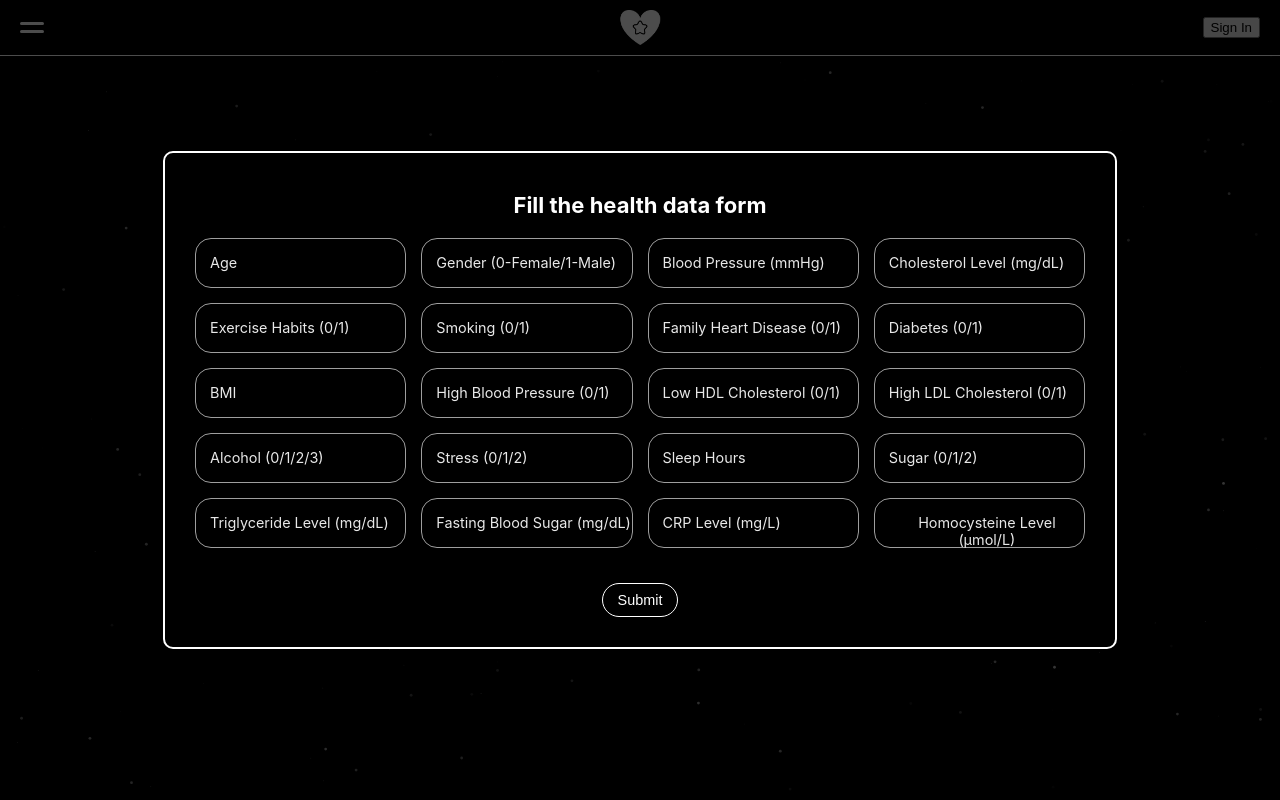
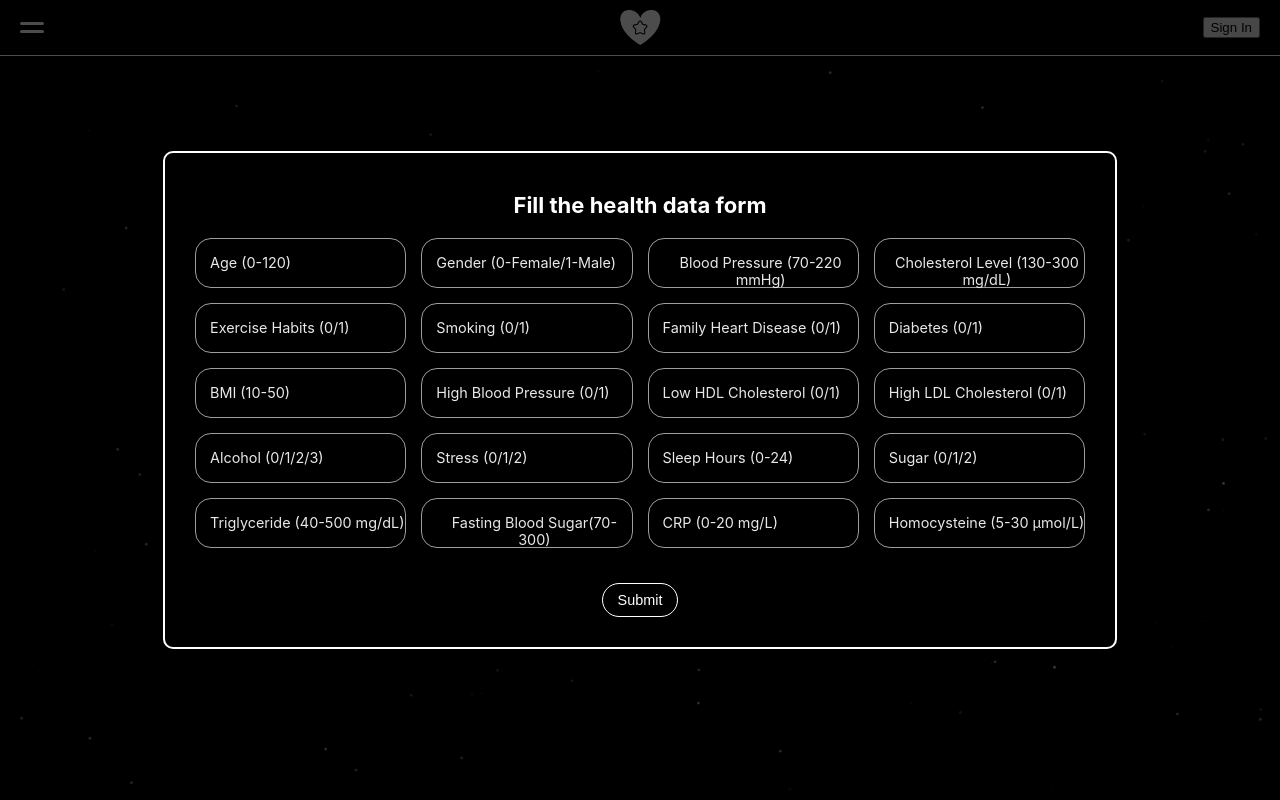
Before and after one commit to Nemoxus/Sushruta, a React (Vite) app: page /input-data-form in a window 1280 px wide. Built offline with nearby package versions, Linux system fonts and the light colour scheme; no server answers.

Commit message:
v2.7.5 dev changes

```diff
--- a/src/InputDataPage.jsx
+++ b/src/InputDataPage.jsx
@@ -49,26 +49,45 @@ const InputDataPage = () => {
   }, []);
 
   const validateField = (name, value) => {
+    // First check if the value is empty (which is allowed during typing)
+    if (value === '') return true;
+
     switch (name) {
       case 'Age':
-        return value === '' || (parseFloat(value) >= 0 && parseFloat(value) <= 120);
+        return parseFloat(value) >= 0 && parseFloat(value) <= 120;
       case 'Gender':
-        return value === '' || ['0', '1'].includes(value);
+        return ['0', '1'].includes(value);
       case 'Blood_Pressure':
-        return value === '' || (parseFloat(value) >= 70 && parseFloat(value) <= 220);
+        // Fixed validation for Blood_Pressure
+        return parseFloat(value) >= 70 && parseFloat(value) <= 220;
+      case 'Cholesterol_Level':
+        // Added limits for Cholesterol_Level (130-300)
+        return parseFloat(value) >= 130 && parseFloat(value) <= 300;
       case 'BMI':
-        return value === '' || (parseFloat(value) >= 10 && parseFloat(value) <= 50);
+        return parseFloat(value) >= 10 && parseFloat(value) <= 50;
       case 'Sleep_Hours':
-        return value === '' || (parseFloat(value) >= 0 && parseFloat(value) <= 24);
+        return parseFloat(value) >= 0 && parseFloat(value) <= 24;
+      case 'Triglyceride_Level':
+        // Added limits for Triglyceride_Level (40-500)
+        return parseFloat(value) >= 40 && parseFloat(value) <= 500;
+      case 'Fasting_Blood_Sugar':
+        // Added limits for Fasting_Blood_Sugar (70-300)
+        return parseFloat(value) >= 70 && parseFloat(value) <= 300;
+      case 'CRP_Level':
+        // Added limits for CRP_Level (0-20)
+        return parseFloat(value) >= 0 && parseFloat(value) <= 20;
+      case 'Homocysteine_Level':
+        // Added limits for Homocysteine_Level (5-30)
+        return parseFloat(value) >= 5 && parseFloat(value) <= 30;
       case 'Alcohol_Consumption':
-        // Updated to allow values 0/1/2/3 (none/low/medium/high)
-        return value === '' || ['0', '1', '2', '3'].includes(value);
+        // Values 0/1/2/3 (none/low/medium/high)
+        return ['0', '1', '2', '3'].includes(value);
       case 'Sugar_Consumption':
-        // Updated to allow values 0/1/2 (low/medium/high)
-        return value === '' || ['0', '1', '2'].includes(value);
+        // Values 0/1/2 (low/medium/high)
+        return ['0', '1', '2'].includes(value);
       case 'Stress_Level':
-        // Updated to allow values 0 to 2
-        return value === '' || (parseInt(value) >= 0 && parseInt(value) <= 2);
+        // Values 0 to 2
+        return parseInt(value) >= 0 && parseInt(value) <= 2;
       case 'Exercise_Habits':
       case 'Smoking':
       case 'Family_Heart_Disease':
@@ -76,7 +95,7 @@ const InputDataPage = () => {
       case 'High_Blood_Pressure':
       case 'Low_HDL_Cholesterol':
       case 'High_LDL_Cholesterol':
-        return value === '' || ['0', '1'].includes(value);
+        return ['0', '1'].includes(value);
       default:
         return true;
     }
@@ -85,10 +104,16 @@ const InputDataPage = () => {
   const handleChange = (e) => {
     const { name, value } = e.target;
 
-    // Validate the input
-    if (validateField(name, value)) {
-      setFormData({ ...formData, [name]: value });
+    // Always update the form data first
+    setFormData({ ...formData, [name]: value });
 
+    // Then validate and set errors if needed
+    if (!validateField(name, value)) {
+      setErrors(prev => ({
+        ...prev,
+        [name]: `Invalid ${name.replace(/_/g, ' ')} value`
+      }));
+    } else {
       // Clear any existing error for this field
       if (errors[name]) {
         setErrors(prev => {
@@ -97,12 +122,6 @@ const InputDataPage = () => {
           return newErrors;
         });
       }
-    } else {
-      // Set an error for invalid input
-      setErrors(prev => ({
-        ...prev,
-        [name]: `Invalid ${name.replace(/_/g, ' ')} value`
-      }));
     }
   };
 
@@ -113,19 +132,17 @@ const InputDataPage = () => {
     // Validate all fields before submission
     const newErrors = {};
     Object.keys(formData).forEach(key => {
-      if (!validateField(key, formData[key])) {
+      if (formData[key].trim() === "") {
+        newErrors[key] = `${key.replace(/_/g, ' ')} is required`;
+      } else if (!validateField(key, formData[key])) {
         newErrors[key] = `Invalid ${key.replace(/_/g, ' ')} value`;
       }
     });
 
-    if (Object.values(formData).some((value) => value.trim() === "")) {
-      alert("⚠️ Please fill in all fields!");
-      return;
-    }
-
     // If there are any validation errors, don't submit
     if (Object.keys(newErrors).length > 0) {
       setErrors(newErrors);
+      alert("⚠️ Please fix all errors before submitting!");
       return;
     }
 
@@ -273,7 +290,7 @@ const InputDataPage = () => {
                   required
                   className="input"
                 />
-                <label className="user-label">Age</label>
+                <label className="user-label">Age (0-120)</label>
                 {errors.Age && <span className="error-message">{errors.Age}</span>}
               </div>
               <div className="input-group">
@@ -298,7 +315,7 @@ const InputDataPage = () => {
                   required
                   className="input"
                 />
-                <label className="user-label">Blood Pressure (mmHg)</label>
+                <label className="user-label">Blood Pressure (70-220 mmHg)</label>
                 {errors.Blood_Pressure && <span className="error-message">{errors.Blood_Pressure}</span>}
               </div>
               <div className="input-group">
@@ -311,7 +328,7 @@ const InputDataPage = () => {
                   required
                   className="input"
                 />
-                <label className="user-label">Cholesterol Level (mg/dL)</label>
+                <label className="user-label">Cholesterol Level (130-300 mg/dL)</label>
                 {errors.Cholesterol_Level && <span className="error-message">{errors.Cholesterol_Level}</span>}
               </div>
 
@@ -376,7 +393,7 @@ const InputDataPage = () => {
                   required
                   className="input"
                 />
-                <label className="user-label">BMI</label>
+                <label className="user-label">BMI (10-50)</label>
                 {errors.BMI && <span className="error-message">{errors.BMI}</span>}
               </div>
               <div className="input-group">
@@ -451,7 +468,7 @@ const InputDataPage = () => {
                   required
                   className="input"
                 />
-                <label className="user-label">Sleep Hours</label>
+                <label className="user-label">Sleep Hours (0-24)</label>
                 {errors.Sleep_Hours && <span className="error-message">{errors.Sleep_Hours}</span>}
               </div>
               <div className="input-group">
@@ -478,7 +495,7 @@ const InputDataPage = () => {
                   required
                   className="input"
                 />
-                <label className="user-label">Triglyceride Level (mg/dL)</label>
+                <label className="user-label">Triglyceride (40-500 mg/dL)</label>
                 {errors.Triglyceride_Level && <span className="error-message">{errors.Triglyceride_Level}</span>}
               </div>
               <div className="input-group">
@@ -491,7 +508,7 @@ const InputDataPage = () => {
                   required
                   className="input"
                 />
-                <label className="user-label">Fasting Blood Sugar (mg/dL)</label>
+                <label className="user-label">Fasting Blood Sugar(70-300)</label>
                 {errors.Fasting_Blood_Sugar && <span className="error-message">{errors.Fasting_Blood_Sugar}</span>}
               </div>
               <div className="input-group">
@@ -504,7 +521,7 @@ const InputDataPage = () => {
                   required
                   className="input"
                 />
-                <label className="user-label">CRP Level (mg/L)</label>
+                <label className="user-label">CRP (0-20 mg/L)</label>
                 {errors.CRP_Level && <span className="error-message">{errors.CRP_Level}</span>}
               </div>
               <div className="input-group">
@@ -517,7 +534,7 @@ const InputDataPage = () => {
                   required
                   className="input"
                 />
-                <label className="user-label">Homocysteine Level (μmol/L)</label>
+                <label className="user-label">Homocysteine (5-30 μmol/L)</label>
                 {errors.Homocysteine_Level && <span className="error-message">{errors.Homocysteine_Level}</span>}
               </div>
 
```
